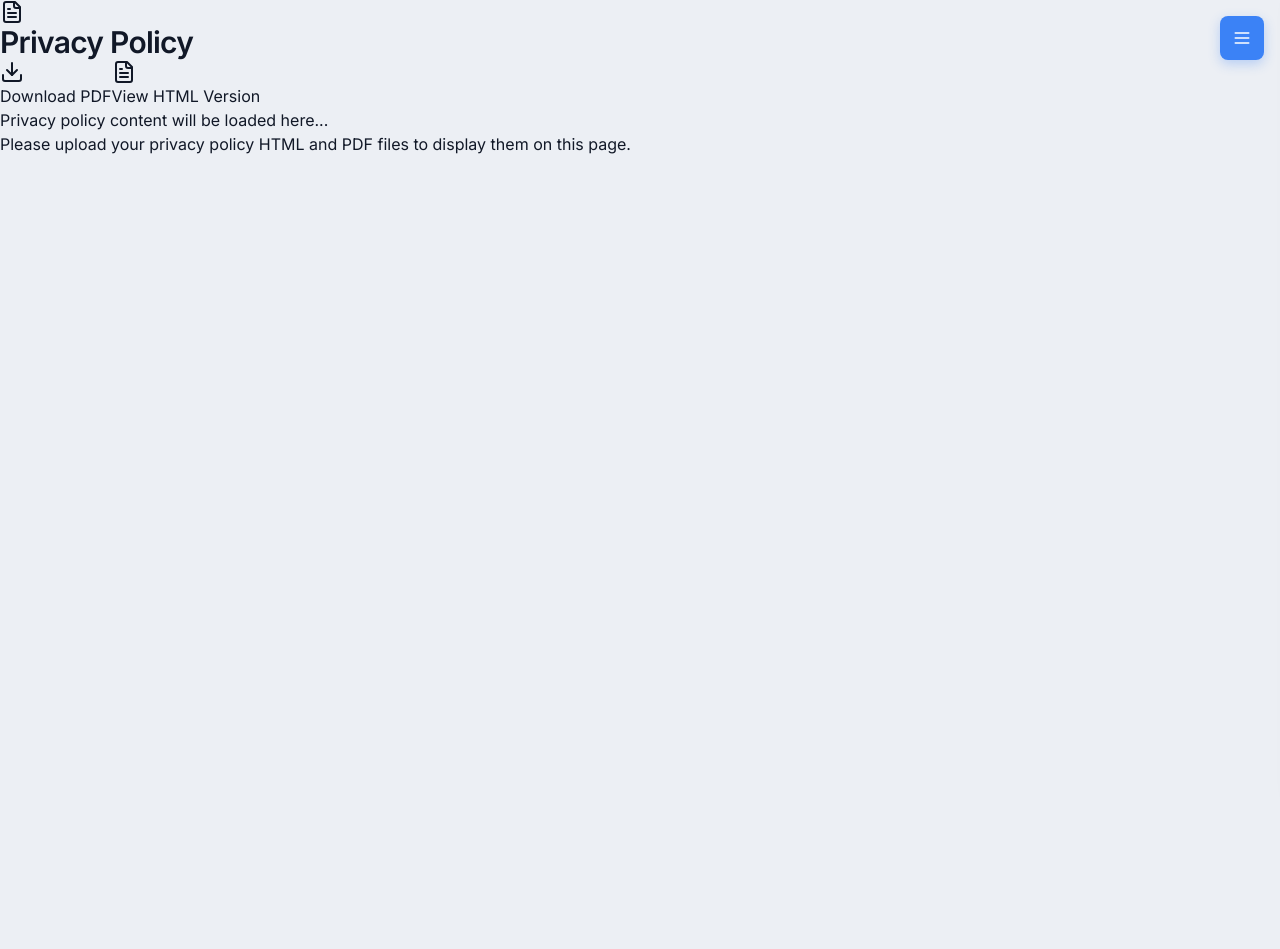
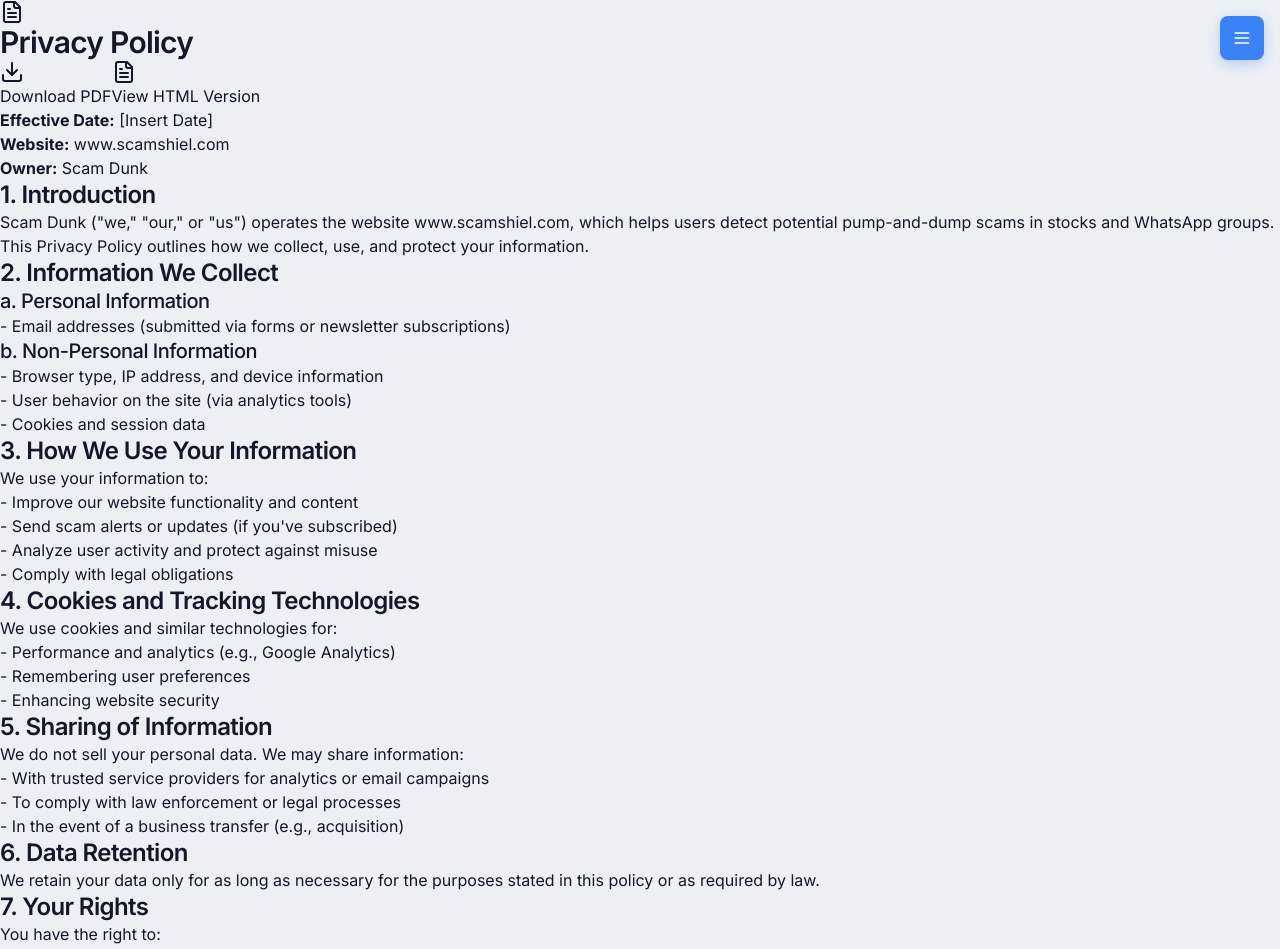
Before and after one commit to Elimiz21/scam-spotter-mobile-app, a React (Vite) app: page /privacy-policy in a window 1280 px wide. Shown: the top 949 px of the page. Before the commit the page ends 800 px from the top, so only its background shows below. Built offline with nearby package versions, Linux system fonts and the light colour scheme.

Commit message:
Update Privacy Policy page
The AI has updated the Privacy Policy page with the provided content, ensuring it matches the site's design.
Here are the files that were edited by the AI in that message:
-edited src/pages/PrivacyPolicy.tsx

```diff
--- a/src/pages/PrivacyPolicy.tsx
+++ b/src/pages/PrivacyPolicy.tsx
@@ -25,10 +25,81 @@ const PrivacyPolicy = () => {
             </Button>
           </div>
 
-          <div className="prose prose-lg max-w-none">
-            <div className="text-muted-foreground">
-              <p>Privacy policy content will be loaded here...</p>
-              <p>Please upload your privacy policy HTML and PDF files to display them on this page.</p>
+          <div className="prose prose-lg max-w-none text-foreground">
+            <div className="space-y-6">
+              <section>
+                <p className="text-sm text-muted-foreground mb-4">
+                  <strong>Effective Date:</strong> [Insert Date]<br />
+                  <strong>Website:</strong> www.scamshiel.com<br />
+                  <strong>Owner:</strong> Scam Dunk
+                </p>
+              </section>
+
+              <section>
+                <h2 className="text-xl font-semibold text-foreground mb-3">1. Introduction</h2>
+                <p>Scam Dunk ("we," "our," or "us") operates the website www.scamshiel.com, which helps users detect potential pump-and-dump scams in stocks and WhatsApp groups. This Privacy Policy outlines how we collect, use, and protect your information.</p>
+              </section>
+
+              <section>
+                <h2 className="text-xl font-semibold text-foreground mb-3">2. Information We Collect</h2>
+                <h3 className="text-lg font-medium text-foreground mb-2">a. Personal Information</h3>
+                <p className="mb-3">- Email addresses (submitted via forms or newsletter subscriptions)</p>
+
+                <h3 className="text-lg font-medium text-foreground mb-2">b. Non-Personal Information</h3>
+                <div className="space-y-1">
+                  <p>- Browser type, IP address, and device information</p>
+                  <p>- User behavior on the site (via analytics tools)</p>
+                  <p>- Cookies and session data</p>
+                </div>
+              </section>
+
+              <section>
+                <h2 className="text-xl font-semibold text-foreground mb-3">3. How We Use Your Information</h2>
+                <p className="mb-2">We use your information to:</p>
+                <div className="space-y-1">
+                  <p>- Improve our website functionality and content</p>
+                  <p>- Send scam alerts or updates (if you've subscribed)</p>
+                  <p>- Analyze user activity and protect against misuse</p>
+                  <p>- Comply with legal obligations</p>
+                </div>
+              </section>
+
+              <section>
+                <h2 className="text-xl font-semibold text-foreground mb-3">4. Cookies and Tracking Technologies</h2>
+                <p className="mb-2">We use cookies and similar technologies for:</p>
+                <div className="space-y-1">
+                  <p>- Performance and analytics (e.g., Google Analytics)</p>
+                  <p>- Remembering user preferences</p>
+                  <p>- Enhancing website security</p>
+                </div>
+              </section>
+
+              <section>
+                <h2 className="text-xl font-semibold text-foreground mb-3">5. Sharing of Information</h2>
+                <p className="mb-2">We do not sell your personal data. We may share information:</p>
+                <div className="space-y-1">
+                  <p>- With trusted service providers for analytics or email campaigns</p>
+                  <p>- To comply with law enforcement or legal processes</p>
+                  <p>- In the event of a business transfer (e.g., acquisition)</p>
+                </div>
+              </section>
+
+              <section>
+                <h2 className="text-xl font-semibold text-foreground mb-3">6. Data Retention</h2>
+                <p>We retain your data only for as long as necessary for the purposes stated in this policy or as required by law.</p>
+              </section>
+
+              <section>
+                <h2 className="text-xl font-semibold text-foreground mb-3">7. Your Rights</h2>
+                <p className="mb-2">You have the right to:</p>
+                <div className="space-y-1">
+                  <p>- Request access or correction of your personal data</p>
+                  <p>- Request deletion of your data (see our Data Deletion Policy)</p>
+                  <p>- Opt out of email communications at any time</p>
+                </div>
+                <p className="mt-3">To exercise these rights, contact us at:</p>
+                <p className="font-semibold text-primary">privacy@scamshiel.com</p>
+              </section>
             </div>
           </div>
         </div>
```
